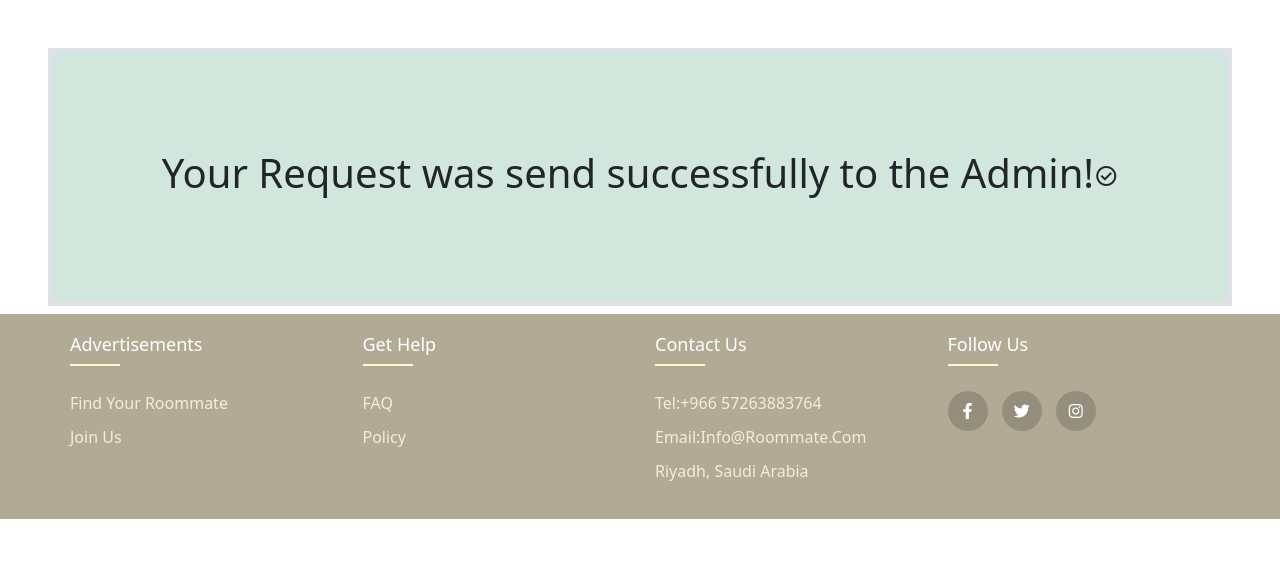
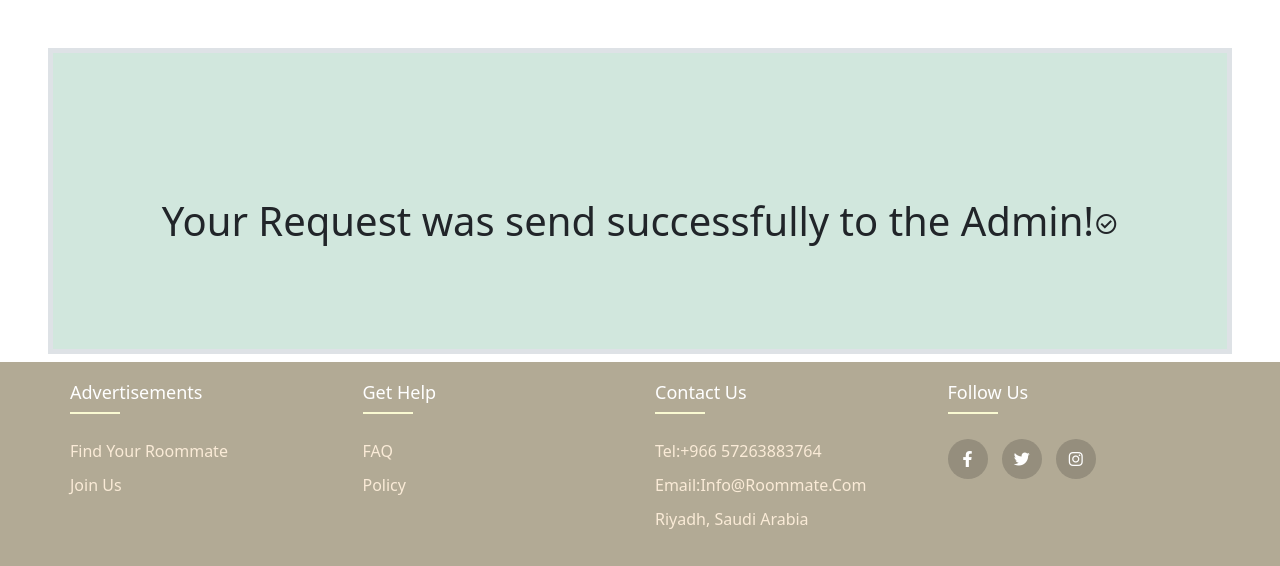
Before and after one commit to Aseelalshammrani/Roommate, a Django app: page /success_page/ in a window 1280 px wide. Shown: the part 76-642 px from the top of the page. Run offline with Django 5.2, Linux system fonts and the light colour scheme.

Commit message:
some fix

```diff
--- a/RoommateProject/accounts/templates/accounts/success_page.html
+++ b/RoommateProject/accounts/templates/accounts/success_page.html
@@ -6,7 +6,7 @@
 {% block content %}
 
 <div class="container1 m-5 p-5 border border-5 p-3 mb-2 bg-success-subtle text-emphasis-success">
-    <div class="row">
+    <div class="row mt-5">
         <div class="col m-5 text-center">
             <h1>Your Request was send successfully to the Admin!<span class="material-symbols-outlined">check_circle</span></h1>
         </div>
--- a/RoommateProject/advertisements/templates/advertisements/advertisement_details.html
+++ b/RoommateProject/advertisements/templates/advertisements/advertisement_details.html
@@ -285,7 +285,7 @@
   </div>
   <hr>
 <!-- row 14-->
-<div class="row mt-3">
+<div class="row my-3">
   {% if request.user.is_authenticated %}
   <h2>Add Review</h2>
 <div class="col-8">
```
Also changed, not shown: RoommateProject/media/images/11_Amazing_Airbnbs_in_Chicago_Including_the_Best_Views_-_This_Darling_World.jpg (added), RoommateProject/media/images/deborah-cortelazzi-gREquCUXQLI-unsplash_2.jpg (added), RoommateProject/media/images/frames-for-your-heart-FqqiAvJejto-unsplash.jpg (added), RoommateProject/media/images/huy-nguyen-AB-q9lwCVv8-unsplash.jpg (added), RoommateProject/media/images/id-card.png (added), RoommateProject/media/images/woman_1.png (added), RoommateProject/media/images/woman_2.png (added), RoommateProject/media/images/woman_3.png (added), RoommateProject/media/images/woman_3_FyPMmEh.png (added), RoommateProject/media/images/woman_4.png (added), RoommateProject/media/images/woman_4_11wXYOD.png (added), 3 other files.
